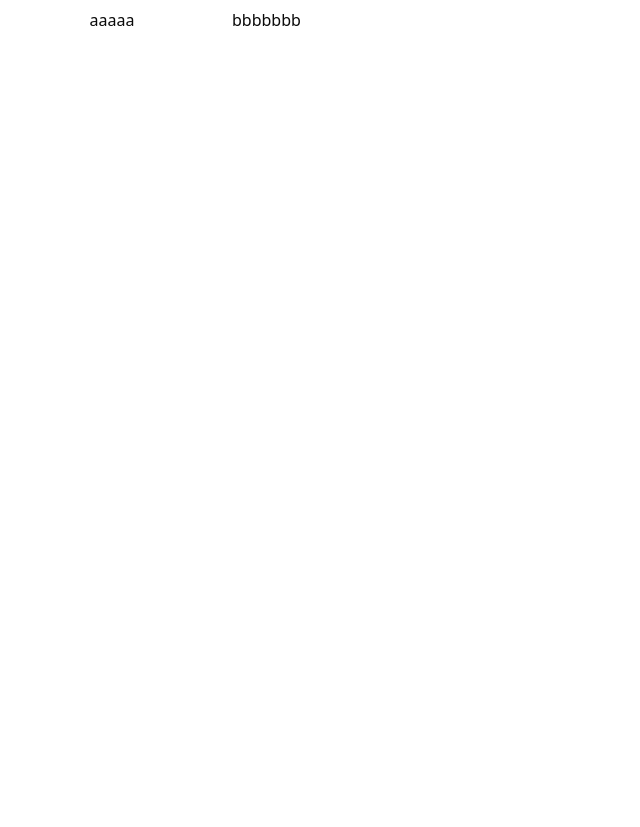
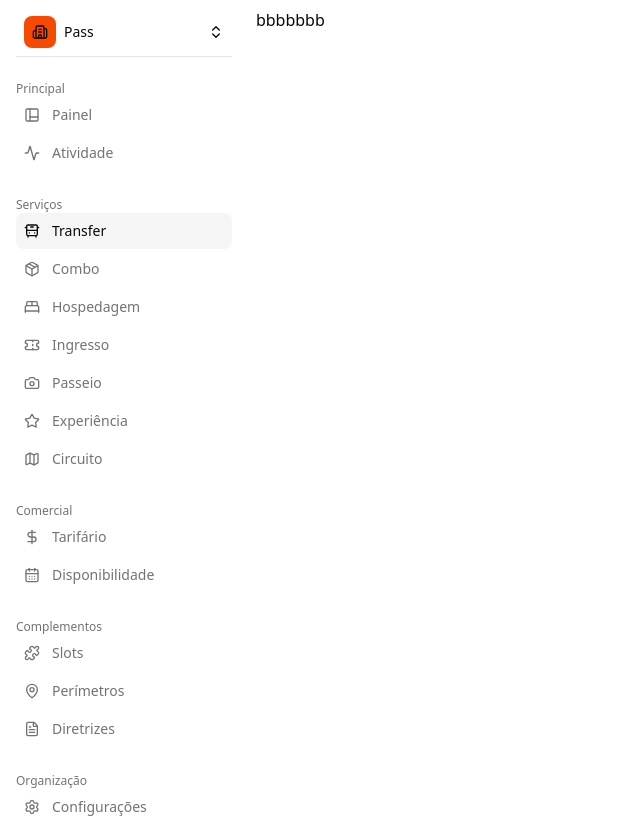
Before and after one commit to dev-pedr0/desafio-pass, a Next.js app in the folder frontend/: page / in a window 1280 px wide. Shown: the whole page, without its empty margins (0-640 px from the left). Before the commit the page ends 800 px from the top, so only its background shows below. Built offline with nearby package versions, Linux system fonts and the light colour scheme.

Commit message:
feat: add side menu components and integrate popover functionality

```diff
--- a/frontend/package.json
+++ b/frontend/package.json
@@ -9,6 +9,7 @@
     "lint": "eslint"
   },
   "dependencies": {
+    "@radix-ui/react-popover": "^1.1.15",
     "@radix-ui/react-tooltip": "^1.2.8",
     "class-variance-authority": "^0.7.1",
     "clsx": "^2.1.1",
--- a/frontend/src/app/layout.tsx
+++ b/frontend/src/app/layout.tsx
@@ -14,8 +14,8 @@ const geistMono = Geist_Mono({
 });
 
 export const metadata: Metadata = {
-  title: "Create Next App",
-  description: "Generated by create next app",
+  title: "Desafio Pass Case",
+  description: "PASS company challenge",
 };
 
 export default function RootLayout({
--- a/frontend/src/app/page.tsx
+++ b/frontend/src/app/page.tsx
@@ -5,12 +5,21 @@
 //   return res.json();
 // }
 
+"use client";
+
+import { SideMenuSection } from "../components/SideMenuSection";
+import { SideMenuTop } from "../components/SideMenuTop";
+import { menuSection } from "../data/content";
+
 export default function Home() {
 
   return (
     <div className="bg-card flex h-dvh w-dvw">
-      <div className="w-[16rem] flex flex-col items-center m-2">
-        aaaaa
+      <div className="w-68 flex flex-col items-baseline my-2 mx-4 gap-6">
+        <SideMenuTop/>
+        {menuSection.map((section, index) => (
+          <SideMenuSection key={index} title={section.title} items={section.items}/>
+        ))}
       </div>
       <div className="bg-background w-full m-2 rounded-xl">
         bbbbbbb
--- /dev/null
+++ b/frontend/src/components/SideMenuSection.tsx
@@ -0,0 +1,52 @@
+"use client";
+
+import Link from "next/link";
+import { usePathname } from "next/navigation";
+
+interface MenuItem {
+  icon: React.ComponentType<{ className?: string }>;
+  label: string;
+  href: string;
+}
+
+type Props = {
+  title: string;
+  items: MenuItem[];
+}
+
+export function SideMenuSection({ title, items }: Props) {
+    const pathname = usePathname();
+
+    return (
+        <div className="text-muted-foreground font-medium w-full">
+            <h3 className="text-xs">
+                {title}
+            </h3>
+
+            <ul>
+                {items.map((item, index) => {
+                    const Icon = item.icon;
+                    const isActive = pathname === item.href;
+
+                    return (
+                        <li key={index} className="mb-0.5">
+                            <Link
+                                href={item.href}
+                                className={`flex items-center gap-3 px-2 py-2 rounded-md transition text-sm
+                                    ${isActive
+                                        ? "bg-sidebar-accent text-foreground"
+                                        : "text-muted-foreground hover:bg-accent hover:text-foreground"}
+                                    `}
+                                >
+                                <Icon className="h-4 w-4" />
+                                <span>
+                                    {item.label}
+                                </span>
+                            </Link>
+                        </li>
+                    );
+                })}
+            </ul>
+        </div>
+    );
+}
--- /dev/null
+++ b/frontend/src/components/SideMenuTop.tsx
@@ -0,0 +1,21 @@
+import { Building2, ChevronsUpDown } from "lucide-react";
+import { Popover, PopoverContent, PopoverTrigger } from "./ui/Popover";
+
+export function SideMenuTop() {
+    return (
+        <div className="w-full">
+        <Popover>
+            <PopoverTrigger className="w-full">
+                <div className="flex w-full items-center gap-2 p-2 rounded-t-md border-b cursor-pointer hover:bg-accent">
+                    <Building2 className="h-8 w-8 bg-chart-1 p-2 rounded-md"/>
+                    <p className="grow font-medium text-sm text-left">
+                        Pass
+                    </p>
+                    <ChevronsUpDown className="h-4 w-4"/>
+                </div>
+            </PopoverTrigger>
+            <PopoverContent side="right">Place content for the popover here.</PopoverContent>
+        </Popover>
+        </div>
+    );
+}
--- /dev/null
+++ b/frontend/src/components/ui/Popover.tsx
@@ -0,0 +1,41 @@
+"use client"
+import * as React from "react"
+import * as PopoverPrimitive from "@radix-ui/react-popover"
+import { cn } from "@/src/lib/utils"
+function Popover({
+  ...props
+}: React.ComponentProps<typeof PopoverPrimitive.Root>) {
+  return <PopoverPrimitive.Root data-slot="popover" {...props} />
+}
+function PopoverTrigger({
+  ...props
+}: React.ComponentProps<typeof PopoverPrimitive.Trigger>) {
+  return <PopoverPrimitive.Trigger data-slot="popover-trigger" {...props} />
+}
+function PopoverContent({
+  className,
+  align = "center",
+  sideOffset = 4,
+  ...props
+}: React.ComponentProps<typeof PopoverPrimitive.Content>) {
+  return (
+    <PopoverPrimitive.Portal>
+      <PopoverPrimitive.Content
+        data-slot="popover-content"
+        align={align}
+        sideOffset={sideOffset}
+        className={cn(
+          "bg-popover text-popover-foreground data-[state=open]:animate-in data-[state=closed]:animate-out data-[state=closed]:fade-out-0 data-[state=open]:fade-in-0 data-[state=closed]:zoom-out-95 data-[state=open]:zoom-in-95 data-[side=bottom]:slide-in-from-top-2 data-[side=left]:slide-in-from-right-2 data-[side=right]:slide-in-from-left-2 data-[side=top]:slide-in-from-bottom-2 z-50 w-72 origin-(--radix-popover-content-transform-origin) rounded-md border p-4 shadow-md outline-hidden",
+          className
+        )}
+        {...props}
+      />
+    </PopoverPrimitive.Portal>
+  )
+}
+function PopoverAnchor({
+  ...props
+}: React.ComponentProps<typeof PopoverPrimitive.Anchor>) {
+  return <PopoverPrimitive.Anchor data-slot="popover-anchor" {...props} />
+}
+export { Popover, PopoverTrigger, PopoverContent, PopoverAnchor }
--- a/frontend/src/components/ui/Tooltip.tsx
+++ b/frontend/src/components/ui/Tooltip.tsx
@@ -52,7 +52,7 @@ function TooltipContent({
         {...props}
       >
         {children}
-        <TooltipPrimitive.Arrow className="bg-foreground fill-foreground z-50 size-2.5 translate-y-[calc(-50%_-_2px)] rotate-45 rounded-[2px]" />
+        <TooltipPrimitive.Arrow className="bg-foreground fill-foreground z-50 size-2.5 translate-y-[calc(-50%-2px)] rotate-45 rounded-[2px]" />
       </TooltipPrimitive.Content>
     </TooltipPrimitive.Portal>
   )
--- /dev/null
+++ b/frontend/src/data/content.ts
@@ -0,0 +1,46 @@
+"use client";
+
+import { PanelsLeftBottom, Activity, BusFront, Package, BedDouble, Ticket, Camera, Star, Map, DollarSign, CalendarDays, Puzzle, MapPin, FileText, Settings } from "lucide-react";
+
+export const menuSection = [
+    {
+        title: "Principal",
+        items: [
+            {icon: PanelsLeftBottom, label: "Painel", href: "/painel"},
+            { icon: Activity, label: "Atividade", href: "/atividade" },
+        ],
+    },
+    {
+        title: "Serviços",
+        items: [
+            {icon: BusFront, label: "Transfer", href: "/"},
+            { icon: Package, label: "Combo", href: "/combo" },
+            {icon: BedDouble, label: "Hospedagem", href: "/hospedagem"},
+            { icon: Ticket, label: "Ingresso", href: "/ingresso" },
+            {icon: Camera, label: "Passeio", href: "/passeio"},
+            { icon: Star, label: "Experiência", href: "/experiencia" },
+            {icon: Map, label: "Circuito", href: "/circuito"},
+        ],
+    },
+    {
+        title: "Comercial",
+        items: [
+            {icon: DollarSign, label: "Tarifário", href: "/tarifario"},
+            { icon: CalendarDays, label: "Disponibilidade", href: "/disponibilidade" },
+        ],
+    },
+    {
+        title: "Complementos",
+        items: [
+            {icon: Puzzle, label: "Slots", href: "/slots"},
+            { icon: MapPin, label: "Perímetros", href: "/perimetros" },
+            { icon: FileText, label: "Diretrizes", href: "/diretrizes" },
+        ],
+    },
+    {
+        title: "Organização",
+        items: [
+            {icon: Settings, label: "Configurações", href: "/configuracao"},
+        ],
+    },
+]
```
Also changed, not shown: 1 other file (tests, documents, lock files or other folders).
